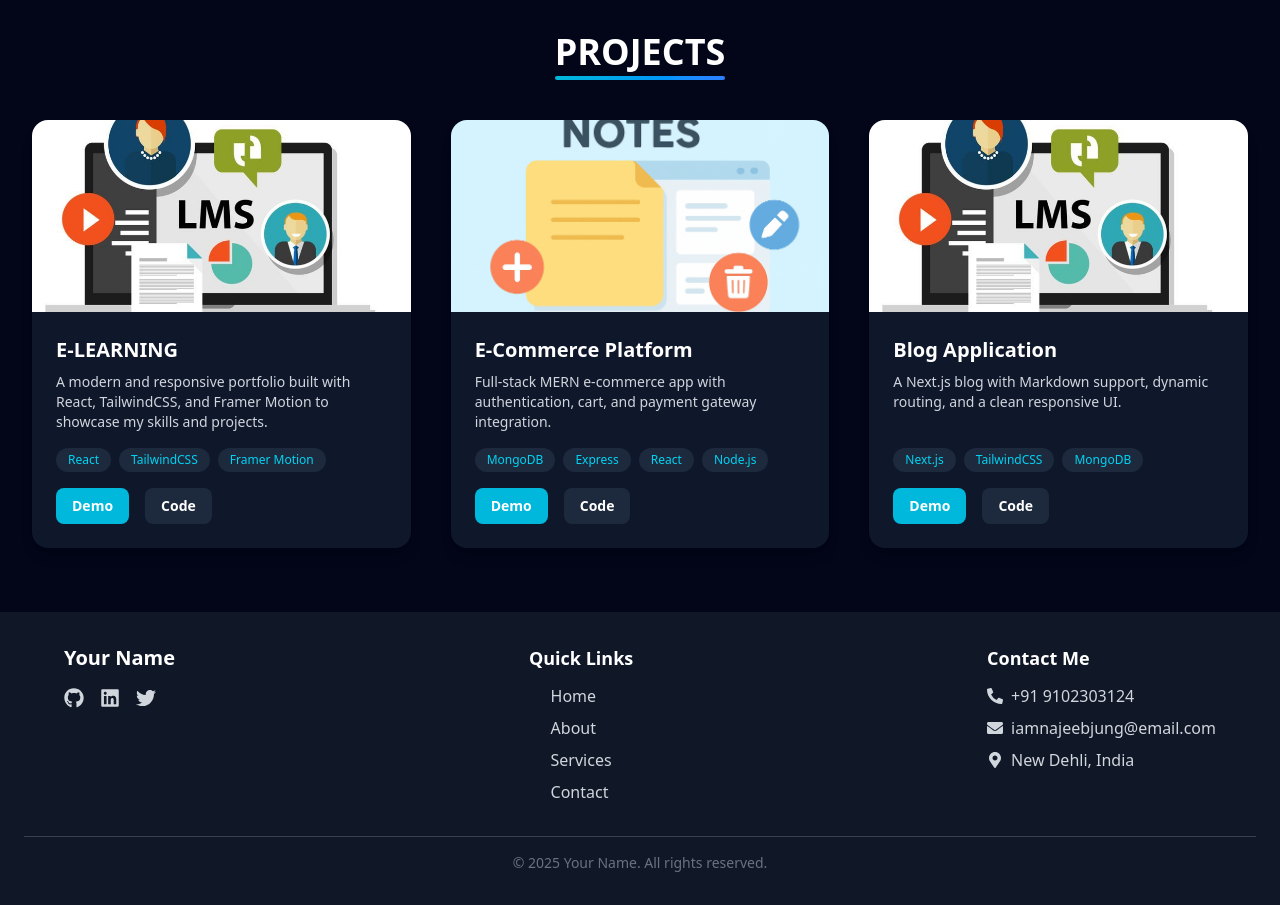
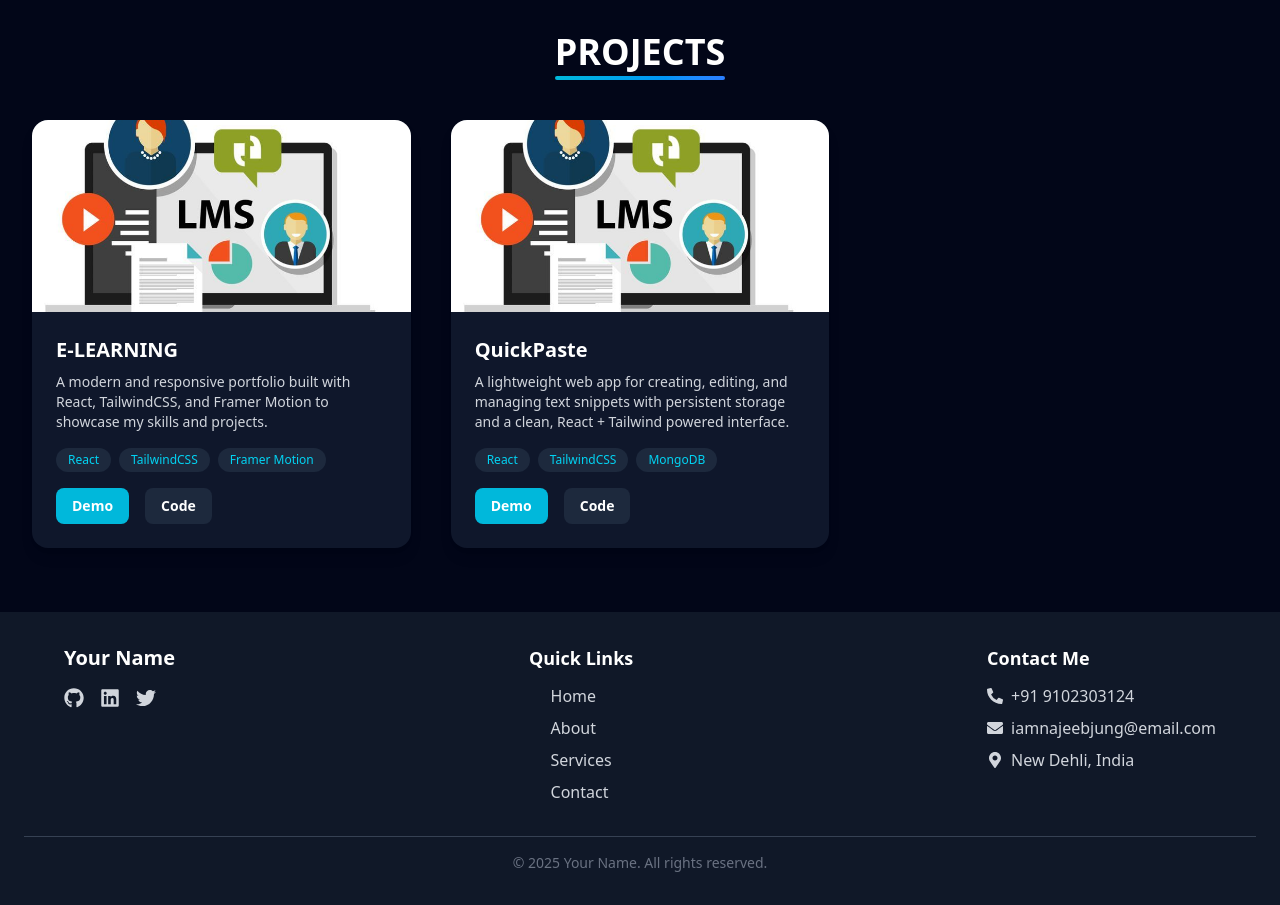
Before and after one commit to itsnajeeb/Portfolio, a React (Vite) app: page / in a window 1280 px wide. Shown: the part 2500-3405 px from the top of the page. Built offline with nearby package versions, Linux system fonts and the light colour scheme.

Commit message:
Updated Project

```diff
--- a/src/pages/Project.jsx
+++ b/src/pages/Project.jsx
@@ -15,23 +15,23 @@ const projects = [
     demo: "#",
     github: "#",
   },
-  {
-    id: 2,
-    image: project2,
-    title: "E-Commerce Platform",
-    description:
-      "Full-stack MERN e-commerce app with authentication, cart, and payment gateway integration.",
-    tech: ["MongoDB", "Express", "React", "Node.js"],
-    demo: "#",
-    github: "#",
-  },
+  // {
+  //   id: 2,
+  //   image: project2,
+  //   title: "E-Commerce Platform",
+  //   description:
+  //     "Full-stack MERN e-commerce app with authentication, cart, and payment gateway integration.",
+  //   tech: ["MongoDB", "Express", "React", "Node.js"],
+  //   demo: "#",
+  //   github: "#",
+  // },
   {
     id: 3,
     image: project3,
-    title: "Blog Application",
+    title: "QuickPaste",
     description:
-      "A Next.js blog with Markdown support, dynamic routing, and a clean responsive UI.",
-    tech: ["Next.js", "TailwindCSS", "MongoDB"],
+      "A lightweight web app for creating, editing, and managing text snippets with persistent storage and a clean, React + Tailwind powered interface.",
+    tech: ["React", "TailwindCSS", "MongoDB"],
     demo: "#",
     github: "#",
   },
```
